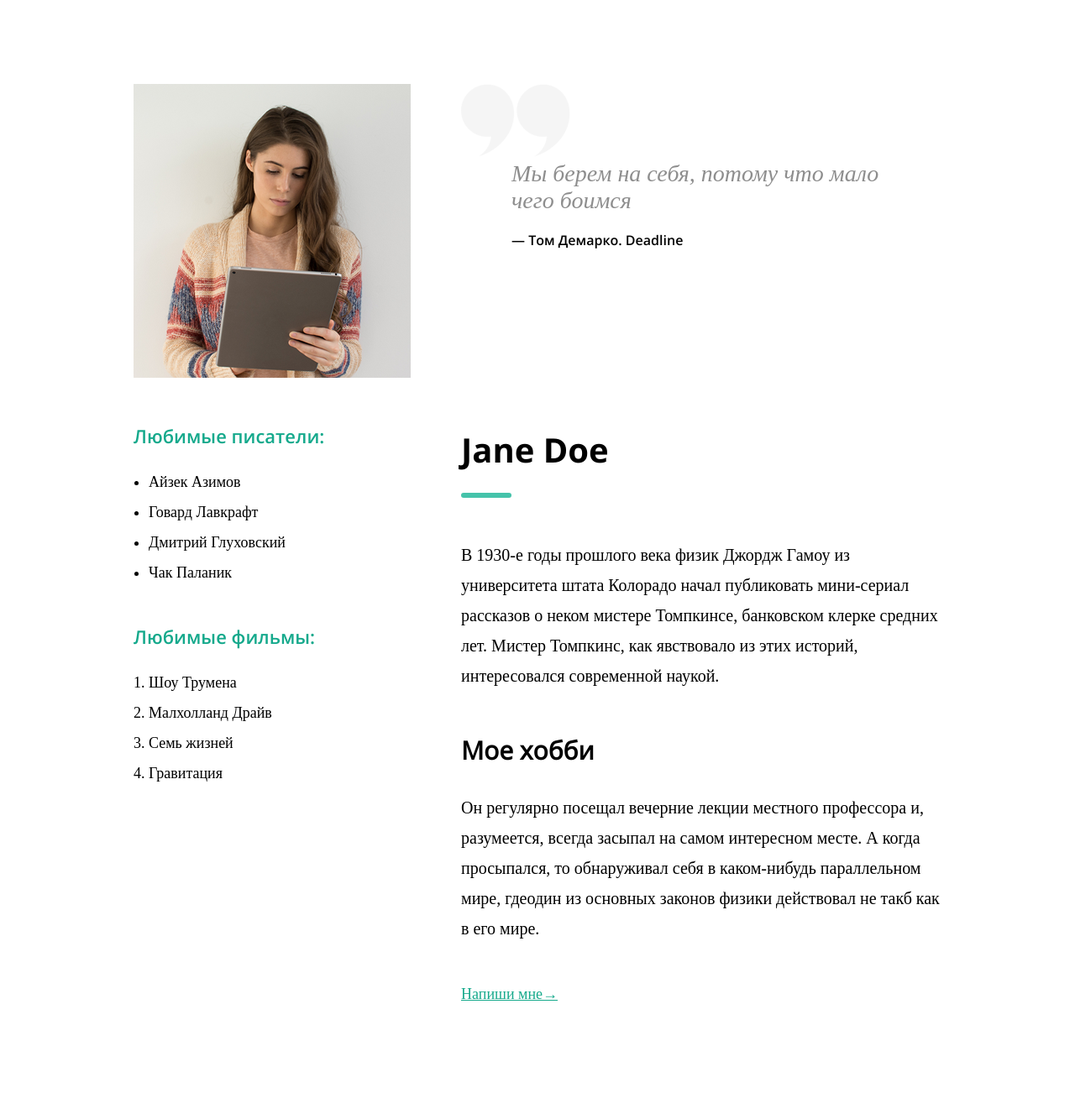
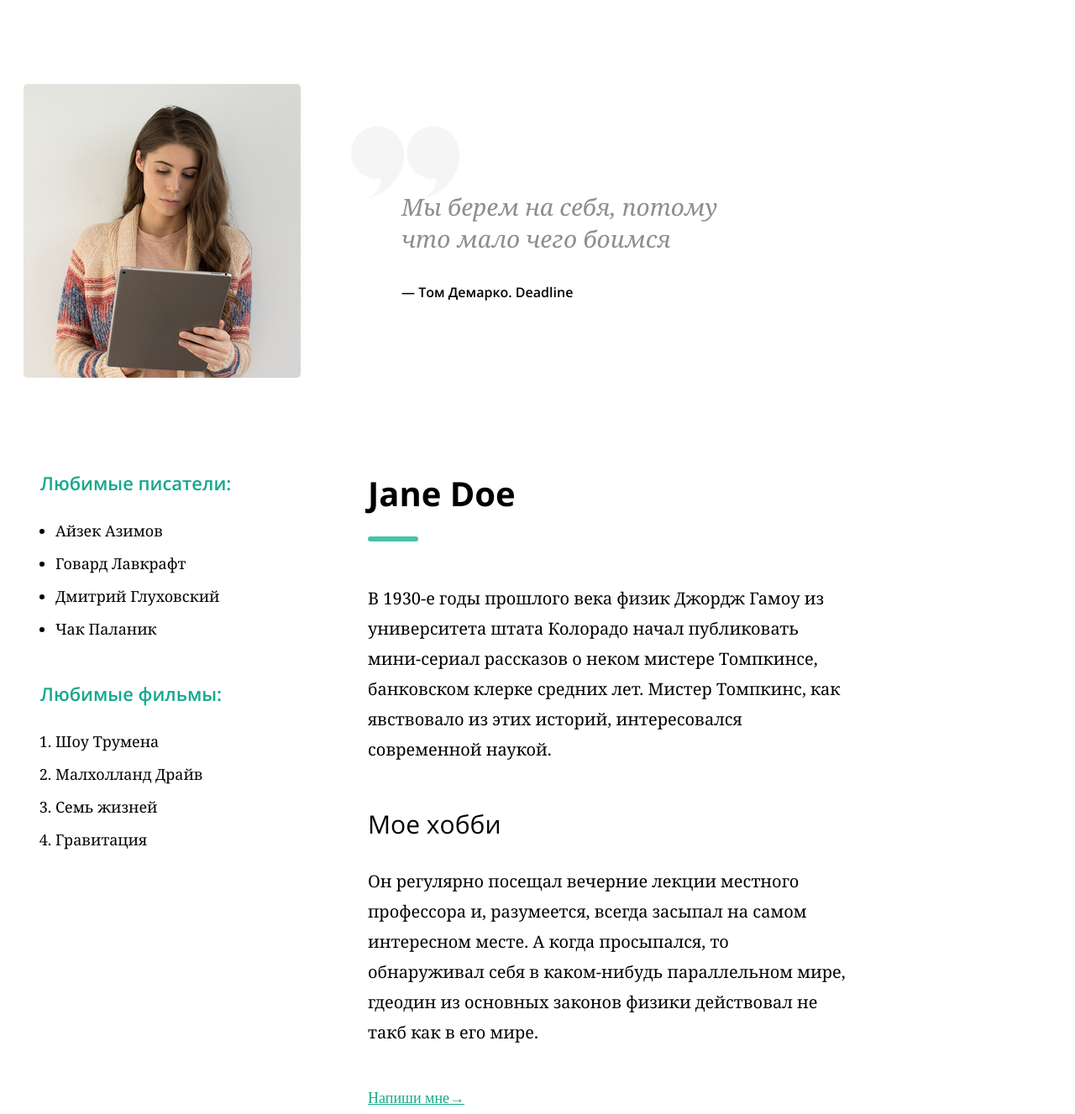
Before and after one commit to karupoiss00/web-development, a PHP site: page / in a window 1280 px wide. Shown: the whole page at 84% size. Before the commit the page ends 1192 px from the top, so only its background shows below. Run offline with PHP 8.4, Linux system fonts and the light colour scheme.

Commit message:
Переделана семантика

```diff
--- a/lw5/css/style.css
+++ b/lw5/css/style.css
@@ -1,41 +1,65 @@
+@font-face {
+    font-family: OpenSansSemibold;
+    src: url("../fonts/opensans_semibold.ttf");
+}
+
+@font-face {
+    font-family: OpenSansBold;
+    src: url("../fonts/opensans_bold.ttf");
+}
+@font-face {
+    font-family: OpenSansRegular;
+    src: url("../fonts/opensans_regular.ttf");
+}
+
 .main-container {
     display: flex;
-    flex-direction: row;
-    justify-content: center;
+    flex-direction: column;
     align-items: flex-start;
     margin-top: 100px;
     margin-right: 22px;
     margin-left: 20px;
 }
-
-.left-box {
-    width: 330px;
-    margin-right: 60px;
+.upper-container {
+    display: flex;
+    flex-direction: row;
+    align-items: flex-start;
+    width: 960px;
+    height: 350px;
+    margin-bottom: 60px;
 }
 
-.right-box {
-    width: 570px;
+.lower-container {
+    display: flex;
+    flex-direction: row;
+    align-items: flex-start;
+    width: 960px;
+    margin-top: 50px;
+    margin-right: 22px;
+    margin-left: 20px;
 }
 
 .img-item {
-    margin-bottom: 50px;
+    border-radius: 5px;
 }
 
 .quote {
+    font: italic 28px normal;
     font-family: Georgia;
-    font: italic 28px normal;
     color: #8e8e8e;
     margin-top: 0;
     margin-bottom: 20px;
     margin-left: 60px;
     padding: 0;
     width: 440px;
+    position: relative;
+    top: -14px;
 }
 .quotes-author {
     font-family: OpenSansSemibold;
     font-size: 16px;
     margin-top: 0;
-    margin-bottom: 211px;
+    margin-bottom: 155px;
     margin-left: 60px;
     padding: 0;
     width: 440px;
@@ -49,8 +73,8 @@
     padding: 0;
 }
 .favourite-element {
+    font: normal 18px normal;
     font-family: Georgia;
-    font: normal 18px normal;
     margin-bottom: 15px;
 }
 
@@ -70,8 +94,8 @@
 }
 
 .text {
-    font-font: Georgia;
     font: normal 20px/36px normal;
+    font-family: Georgia;
     margin: 0;
     margin-bottom: 50px;
     padding: 0;
--- a/lw5/index.html
+++ b/lw5/index.html
@@ -3,28 +3,38 @@
 <head           >
     <meta charset="UTF-8" />
     <title>Labwork 5</title>
+    <link rel="stylesheet" href="css/style.css">
     <style>
-        @font-face {
-            font-family: OpenSansSemibold;
-            src: url("fonts/opensans_semibold.ttf");
+        .quote-block
+        {
+            margin-left: 60px;
+            margin-top: 50px;
         }
 
-        @font-face {
-            font-family: OpenSansBold;
-            src: url("fonts/opensans_bold.ttf");
+        .list-block
+        {
+            width: 330px;
+            margin-right: 60px;
         }
 
-        @font-face {
-            font-family: OpenSansRegular;
-            src: url("fonts/opensans_regular.ttf");
+        .info-block
+        {
+            width: 570px;
         }
     </style>
-    <link rel="stylesheet" href="css/style.css">
 </head>
 <body>
     <div class="main-container">
-        <div class="left-box">
+        <div class="upper-container">
             <img class="img-item" src="images/photo.png" alt="Что-то пошло не так :/" />
+            <div class="quote-block">
+                <img src="images/quote.png" alt="Что-то пошло не так :/" />
+                <p class="quote">Мы берем на себя, потому что мало чего боимся</p>
+                <p class="quotes-author">— Том Демарко. Deadline</p>
+            </div>
+        </div>
+        <div class="lower-container">
+            <div class="list-block">
                 <p class="favourites">Любимые писатели:</p>
                 <ul>
                     <li class="favourite-element">Айзек Азимов</li>
@@ -40,17 +50,15 @@
                     <li class="favourite-element">Гравитация</li>
                 </ol>
             </div>
-        <div class="right-box">
-            <img src="images/quote.png" alt="Что-то пошло не так :/" />
-            <p class="quote">Мы берем на себя, потому что мало чего боимся</p>
-            <p class="quotes-author">— Том Демарко. Deadline</p>
+            <div class="info-block">
                 <h1 class="first-heading">Jane Doe</h1>
                 <p class="green-line"></p>
                 <p class="text">В 1930-е годы прошлого века физик Джордж Гамоу из университета штата Колорадо начал публиковать мини-сериал рассказов о неком мистере Томпкинсе, банковском клерке средних лет. Мистер Томпкинс, как явствовало из этих историй, интересовался современной наукой.</p>
-            <h1 class="second-heading">Мое хобби</h1>
+                <p class="second-heading">Мое хобби</p>
                 <p class="text">Он регулярно посещал вечерние лекции местного профессора и, разумеется, всегда засыпал на самом интересном месте. А когда просыпался, то обнаруживал себя в каком-нибудь параллельном мире, гдеодин из основных законов физики действовал не такб как в его мире.</p>
                 <a class="write-me" href="https://vk.com/karupoiss00">Напиши мне→</a>
             </div>
         </div>
+    </div>
 </body>
 </html>
```
Also changed, not shown: lw5/fonts/georgia_regular.ttf (added). Lines whose indentation alone changed are shown as unchanged.
